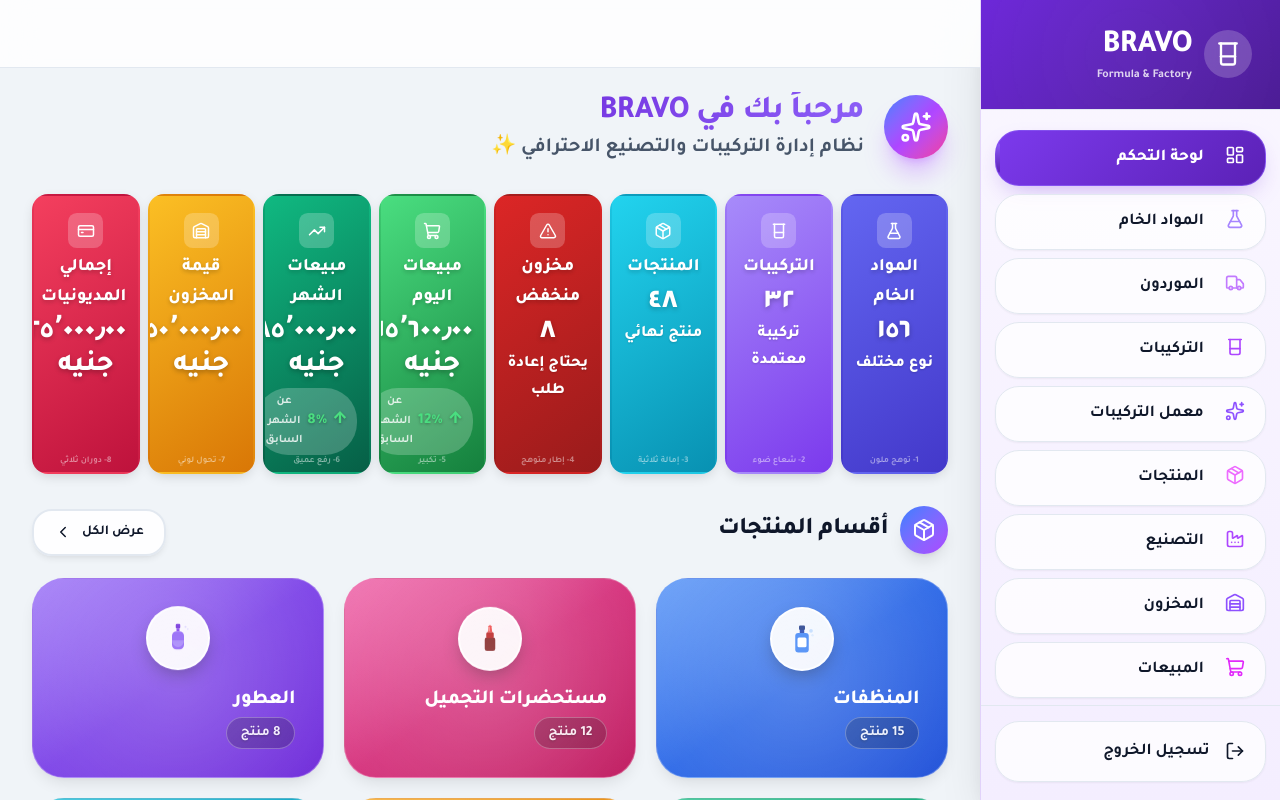
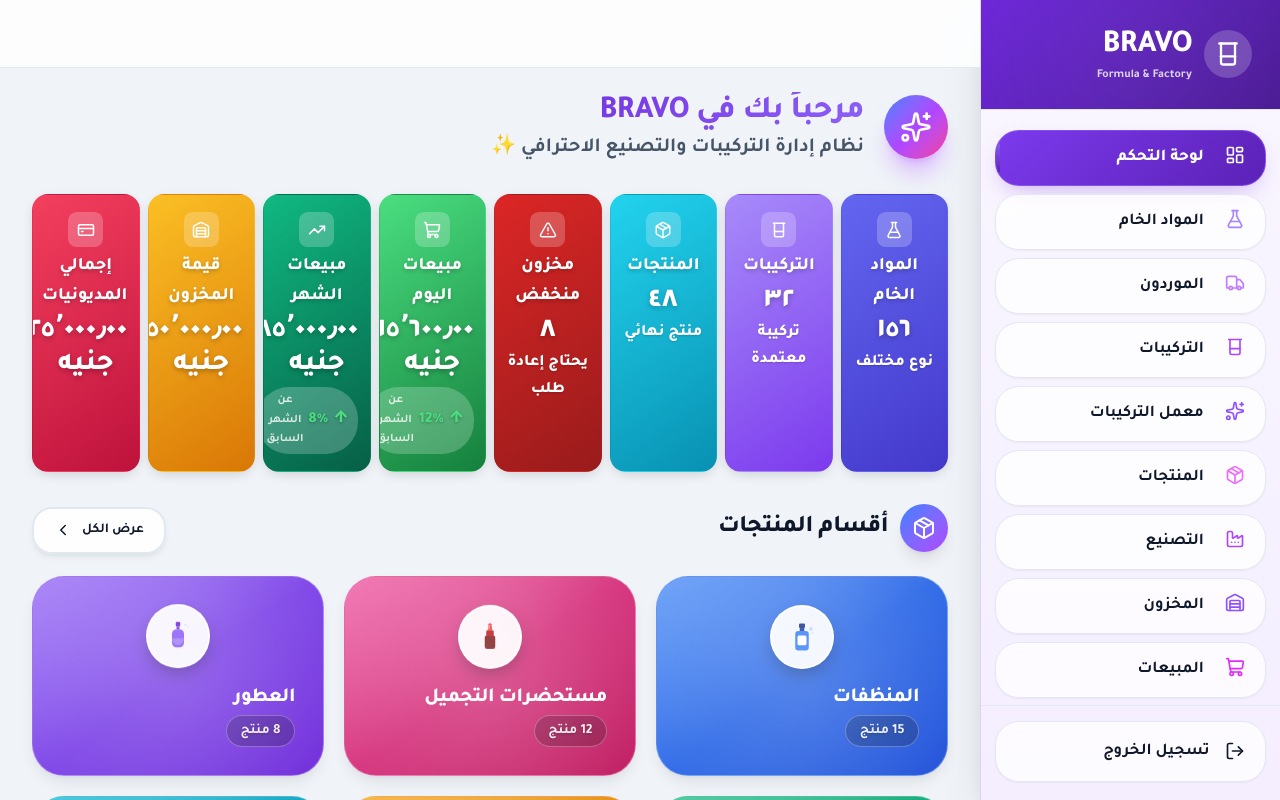
Before and after one commit to fantazia1110-design/BRAVO-new-sestym-, a Next.js app: page / in a window 1280 px wide. Shown: the top 800 px of the page. Built offline with nearby package versions, Linux system fonts and the light colour scheme.

Commit message:
تأثير شعاع الضوء الموحد لكل الكروت مع توهج ملون وخطوط متحركة وأيقونة بتلف
Co-authored-by: arena-agent <297053741+arena-agent@users.noreply.github.com>

```diff
--- a/src/app/page.tsx
+++ b/src/app/page.tsx
@@ -126,8 +126,6 @@ export default function DashboardPage() {
           delay={1}
           color="#4338ca"
           colorLight="#6366f1"
-          effect={1}
-          effectName="1- توهج ملون"
         />
         <StatCard
           title="التركيبات"
@@ -137,8 +135,6 @@ export default function DashboardPage() {
           delay={2}
           color="#7c3aed"
           colorLight="#a78bfa"
-          effect={2}
-          effectName="2- شعاع ضوء"
         />
         <StatCard
           title="المنتجات"
@@ -148,8 +144,6 @@ export default function DashboardPage() {
           delay={3}
           color="#0891b2"
           colorLight="#22d3ee"
-          effect={3}
-          effectName="3- إمالة ثلاثية"
         />
         <StatCard
           title="مخزون منخفض"
@@ -159,8 +153,6 @@ export default function DashboardPage() {
           delay={4}
           color="#991b1b"
           colorLight="#dc2626"
-          effect={4}
-          effectName="4- إطار متوهج"
         />
         <StatCard
           title="مبيعات اليوم"
@@ -170,8 +162,6 @@ export default function DashboardPage() {
           delay={5}
           color="#15803d"
           colorLight="#4ade80"
-          effect={5}
-          effectName="5- تكبير"
         />
         <StatCard
           title="مبيعات الشهر"
@@ -181,8 +171,6 @@ export default function DashboardPage() {
           delay={6}
           color="#065f46"
           colorLight="#10b981"
-          effect={6}
-          effectName="6- رفع عميق"
         />
         <StatCard
           title="قيمة المخزون"
@@ -191,8 +179,6 @@ export default function DashboardPage() {
           delay={7}
           color="#d97706"
           colorLight="#fbbf24"
-          effect={7}
-          effectName="7- تحول لوني"
         />
         <StatCard
           title="إجمالي المديونيات"
@@ -201,8 +187,6 @@ export default function DashboardPage() {
           delay={8}
           color="#be123c"
           colorLight="#f43f5e"
-          effect={8}
-          effectName="8- دوران ثلاثي"
         />
       </div>
 
--- a/src/components/ui/StatCard.tsx
+++ b/src/components/ui/StatCard.tsx
@@ -1,6 +1,6 @@
 'use client';
 
-import React, { useState, useCallback } from 'react';
+import React, { useState } from 'react';
 
 interface StatCardProps {
   title: string;
@@ -14,8 +14,6 @@ interface StatCardProps {
   delay?: number;
   color: string;
   colorLight: string;
-  effect?: number;
-  effectName?: string;
 }
 
 export default function StatCard({
@@ -27,114 +25,8 @@ export default function StatCard({
   delay = 0,
   color = '#7c3aed',
   colorLight = '#8b5cf6',
-  effect = 1,
-  effectName = '',
 }: StatCardProps) {
   const [hovered, setHovered] = useState(false);
-  const [mousePos, setMousePos] = useState({ x: 0, y: 0 });
-
-  const handleMouseMove = useCallback((e: React.MouseEvent<HTMLDivElement>) => {
-    if (effect !== 3) return;
-    const rect = e.currentTarget.getBoundingClientRect();
-    const x = (e.clientX - rect.left) / rect.width - 0.5;
-    const y = (e.clientY - rect.top) / rect.height - 0.5;
-    setMousePos({ x, y });
-  }, [effect]);
-
-  const getHoverStyles = (): React.CSSProperties => {
-    if (!hovered) {
-      return {
-        boxShadow: '0 4px 14px -4px rgba(0,0,0,0.2)',
-        transform: 'translateY(0) scale(1)',
-        border: '2px solid transparent',
-      };
-    }
-
-    switch (effect) {
-      case 1: // توهج ملون
-        return {
-          boxShadow: `0 0 20px ${color}88, 0 0 40px ${color}44, 0 12px 24px rgba(0,0,0,0.3)`,
-          transform: 'translateY(-8px)',
-          border: '2px solid transparent',
-        };
-      case 2: // شعاع ضوء
-        return {
-          boxShadow: '0 12px 28px -6px rgba(0,0,0,0.3)',
-          transform: 'translateY(-8px)',
-          border: '2px solid transparent',
-        };
-      case 3: // إمالة ثلاثية
-        return {
-          boxShadow: '0 20px 40px -10px rgba(0,0,0,0.35)',
-          transform: `perspective(500px) rotateX(${-mousePos.y * 15}deg) rotateY(${mousePos.x * 15}deg) scale(1.03)`,
-          border: '2px solid transparent',
-        };
-      case 4: // إطار متوهج
-        return {
-          boxShadow: `0 0 15px ${color}55, 0 0 30px ${color}22, 0 12px 24px rgba(0,0,0,0.25)`,
-          transform: 'translateY(-8px)',
-          border: '2px solid rgba(255,255,255,0.5)',
-        };
-      case 5: // تكبير
-        return {
-          boxShadow: '0 16px 32px rgba(0,0,0,0.3)',
-          transform: 'translateY(-4px) scale(1.08)',
-          border: '2px solid transparent',
-        };
-      case 6: // رفع عميق
-        return {
-          boxShadow: '0 24px 48px rgba(0,0,0,0.4)',
-          transform: 'translateY(-14px)',
-          border: '2px solid rgba(255,255,255,0.3)',
-        };
-      case 7: // تحول لوني
-        return {
-          boxShadow: '0 12px 28px -6px rgba(0,0,0,0.3)',
-          transform: 'translateY(-8px)',
-          border: '2px solid transparent',
-        };
-      case 8: // دوران ثلاثي
-        return {
-          boxShadow: '0 16px 32px rgba(0,0,0,0.3)',
-          transform: 'perspective(600px) rotateY(-8deg) translateY(-8px)',
-          border: '2px solid transparent',
-        };
-      default:
-        return {
-          boxShadow: '0 12px 28px -6px rgba(0,0,0,0.3)',
-          transform: 'translateY(-8px)',
-          border: '2px solid transparent',
-        };
-    }
-  };
-
-  const hoverStyles = getHoverStyles();
-
-  const getBackground = () => {
-    if (effect === 7 && hovered) {
-      return `linear-gradient(145deg, ${color}, ${colorLight}, ${color})`;
-    }
-    return `linear-gradient(145deg, ${colorLight}, ${color})`;
-  };
-
-  const getInnerTransforms = () => {
-    if (!hovered) {
-      return { icon: 'rotate(0deg)', title: 'translateY(0)', value: 'translateY(0)', subtitle: 'translateY(0)', trend: 'translateY(0)' };
-    }
-    switch (effect) {
-      case 1: return { icon: 'scale(1.15) rotate(8deg)', title: 'translateY(-2px)', value: 'translateY(-2px)', subtitle: 'translateY(-1px)', trend: 'translateY(-1px)' };
-      case 2: return { icon: 'rotate(8deg)', title: 'translateY(-2px)', value: 'translateY(-2px)', subtitle: 'translateY(-1px)', trend: 'translateY(-1px)' };
-      case 3: return { icon: 'scale(1.1)', title: 'translateY(-2px)', value: 'translateY(-2px)', subtitle: 'translateY(-1px)', trend: 'translateY(-1px)' };
-      case 4: return { icon: 'rotate(8deg)', title: 'translateY(-2px)', value: 'translateY(-2px)', subtitle: 'translateY(-1px)', trend: 'translateY(-1px)' };
-      case 5: return { icon: 'scale(1.2) rotate(10deg)', title: 'translateY(-2px)', value: 'scale(1.05) translateY(-2px)', subtitle: 'translateY(-1px)', trend: 'scale(1.05)' };
-      case 6: return { icon: 'scale(1.15) rotate(8deg)', title: 'translateY(-3px)', value: 'translateY(-3px)', subtitle: 'translateY(-2px)', trend: 'translateY(-2px)' };
-      case 7: return { icon: 'scale(1.1) rotate(8deg)', title: 'translateY(-2px)', value: 'translateY(-2px)', subtitle: 'translateY(-1px)', trend: 'translateY(-1px)' };
-      case 8: return { icon: 'rotate(8deg)', title: 'translateY(-2px)', value: 'translateY(-2px)', subtitle: 'translateY(-1px)', trend: 'translateY(-1px)' };
-      default: return { icon: 'rotate(8deg)', title: 'translateY(-2px)', value: 'translateY(-2px)', subtitle: 'translateY(-1px)', trend: 'translateY(-1px)' };
-    }
-  };
-
-  const inner = getInnerTransforms();
 
   return (
     <div
@@ -142,43 +34,76 @@ export default function StatCard({
       style={{
         animationDelay: `${delay * 0.08}s`,
         animationFillMode: 'both',
-        background: getBackground(),
+        background: `linear-gradient(145deg, ${colorLight}, ${color})`,
         borderRadius: '1rem',
         padding: '1.1rem 0.7rem',
         textAlign: 'center',
         color: '#ffffff',
         position: 'relative',
         overflow: 'hidden',
-        transition: 'transform 0.3s ease, box-shadow 0.3s ease, border 0.3s ease, background 0.5s ease',
+        transition: 'transform 0.35s ease, box-shadow 0.35s ease, border 0.35s ease',
         cursor: 'default',
         zIndex: hovered ? 10 : 1,
-        ...hoverStyles,
+        boxShadow: hovered
+          ? `0 0 18px ${color}55, 0 0 35px ${color}28, 0 14px 28px -6px rgba(0,0,0,0.3)`
+          : '0 4px 14px -4px rgba(0,0,0,0.2)',
+        transform: hovered ? 'translateY(-8px)' : 'translateY(0)',
+        border: hovered ? '1.5px solid rgba(255,255,255,0.25)' : '1.5px solid transparent',
       } as React.CSSProperties}
       onMouseEnter={() => setHovered(true)}
-      onMouseLeave={() => { setHovered(false); setMousePos({ x: 0, y: 0 }); }}
-      onMouseMove={handleMouseMove}
+      onMouseLeave={() => setHovered(false)}
     >
-      {/* شعاع ضوء - effect 2 */}
-      {effect === 2 && hovered && (
+      {/* شعاع ضوء */}
+      {hovered && (
         <div style={{
           position: 'absolute',
           top: 0, left: 0, right: 0, bottom: 0,
-          background: 'linear-gradient(105deg, transparent 30%, rgba(255,255,255,0.2) 42%, rgba(255,255,255,0.4) 50%, rgba(255,255,255,0.2) 58%, transparent 70%)',
-          animation: 'shineSweep 0.7s ease-out forwards',
+          background: 'linear-gradient(105deg, transparent 25%, rgba(255,255,255,0.15) 38%, rgba(255,255,255,0.35) 50%, rgba(255,255,255,0.15) 62%, transparent 75%)',
+          animation: 'shineSweep 0.75s ease-out forwards',
           pointerEvents: 'none',
           zIndex: 1,
         }} />
       )}
 
-      {/* إطار متوهج - effect 4 */}
-      {effect === 4 && hovered && (
-        <>
-          <div style={{ position: 'absolute', top: 0, left: '10%', right: '10%', height: '2px', background: 'linear-gradient(90deg, transparent, rgba(255,255,255,0.7), transparent)', zIndex: 1 }} />
-          <div style={{ position: 'absolute', bottom: 0, left: '10%', right: '10%', height: '2px', background: 'linear-gradient(90deg, transparent, rgba(255,255,255,0.7), transparent)', zIndex: 1 }} />
-          <div style={{ position: 'absolute', top: '10%', bottom: '10%', left: 0, width: '2px', background: 'linear-gradient(180deg, transparent, rgba(255,255,255,0.7), transparent)', zIndex: 1 }} />
-          <div style={{ position: 'absolute', top: '10%', bottom: '10%', right: 0, width: '2px', background: 'linear-gradient(180deg, transparent, rgba(255,255,255,0.7), transparent)', zIndex: 1 }} />
-        </>
-      )}
+      {/* خط علوي */}
+      <div style={{
+        position: 'absolute', top: 0, left: '12%', right: '12%',
+        height: hovered ? '2px' : '0px',
+        background: 'linear-gradient(90deg, transparent, rgba(255,255,255,0.6), rgba(255,255,255,0.8), rgba(255,255,255,0.6), transparent)',
+        transition: 'height 0.3s ease',
+        boxShadow: hovered ? '0 0 8px rgba(255,255,255,0.3)' : 'none',
+        zIndex: 1,
+      }} />
+
+      {/* خط سفلي */}
+      <div style={{
+        position: 'absolute', bottom: 0, left: '12%', right: '12%',
+        height: hovered ? '2px' : '0px',
+        background: 'linear-gradient(90deg, transparent, rgba(255,255,255,0.6), rgba(255,255,255,0.8), rgba(255,255,255,0.6), transparent)',
+        transition: 'height 0.3s ease 0.05s',
+        boxShadow: hovered ? '0 0 8px rgba(255,255,255,0.3)' : 'none',
+        zIndex: 1,
+      }} />
+
+      {/* خط يمين */}
+      <div style={{
+        position: 'absolute', top: '12%', bottom: '12%', right: 0,
+        width: hovered ? '2px' : '0px',
+        background: 'linear-gradient(180deg, transparent, rgba(255,255,255,0.6), rgba(255,255,255,0.8), rgba(255,255,255,0.6), transparent)',
+        transition: 'width 0.3s ease 0.1s',
+        boxShadow: hovered ? '0 0 8px rgba(255,255,255,0.3)' : 'none',
+        zIndex: 1,
+      }} />
+
+      {/* خط يسار */}
+      <div style={{
+        position: 'absolute', top: '12%', bottom: '12%', left: 0,
+        width: hovered ? '2px' : '0px',
+        background: 'linear-gradient(180deg, transparent, rgba(255,255,255,0.6), rgba(255,255,255,0.8), rgba(255,255,255,0.6), transparent)',
+        transition: 'width 0.3s ease 0.15s',
+        boxShadow: hovered ? '0 0 8px rgba(255,255,255,0.3)' : 'none',
+        zIndex: 1,
+      }} />
 
       {/* الأيقونة */}
       <div style={{
@@ -186,8 +111,8 @@ export default function StatCard({
         borderRadius: '0.55rem', background: 'rgba(255,255,255,0.22)',
         display: 'flex', alignItems: 'center', justifyContent: 'center',
         position: 'relative', zIndex: 2,
-        transition: 'transform 0.3s ease',
-        transform: inner.icon,
+        transition: 'transform 0.35s ease',
+        transform: hovered ? 'scale(1.15) rotate(8deg)' : 'scale(1) rotate(0deg)',
       }}>
         {icon}
       </div>
@@ -199,7 +124,7 @@ export default function StatCard({
         textShadow: '0 2px 4px rgba(0,0,0,0.2)',
         position: 'relative', zIndex: 2,
         transition: 'transform 0.3s ease',
-        transform: inner.title,
+        transform: hovered ? 'translateY(-2px)' : 'translateY(0)',
       }}>{title}</p>
 
       {/* القيمة */}
@@ -209,7 +134,7 @@ export default function StatCard({
         textShadow: '0 2px 5px rgba(0,0,0,0.25)',
         position: 'relative', zIndex: 2,
         transition: 'transform 0.3s ease',
-        transform: inner.value,
+        transform: hovered ? 'translateY(-2px)' : 'translateY(0)',
       }}>{value}</p>
 
       {/* الوصف */}
@@ -219,7 +144,7 @@ export default function StatCard({
           textShadow: '0 1px 2px rgba(0,0,0,0.15)',
           position: 'relative', zIndex: 2,
           transition: 'transform 0.3s ease',
-          transform: inner.subtitle,
+          transform: hovered ? 'translateY(-1px)' : 'translateY(0)',
         }}>{subtitle}</p>
       )}
 
@@ -231,31 +156,13 @@ export default function StatCard({
           borderRadius: '2rem', background: 'rgba(255,255,255,0.22)',
           position: 'relative', zIndex: 2,
           transition: 'transform 0.3s ease',
-          transform: inner.trend,
+          transform: hovered ? 'translateY(-1px)' : 'translateY(0)',
         }}>
           <span style={{ fontSize: '1rem', fontWeight: 900, color: '#4ade80', textShadow: '0 1px 3px rgba(0,0,0,0.3)' }}>{trend.isPositive ? '↑' : '↓'}</span>
           <span style={{ fontSize: '0.95rem', fontWeight: 900, color: '#4ade80', textShadow: '0 1px 3px rgba(0,0,0,0.3)' }}>{Math.abs(trend.value)}%</span>
           <span style={{ fontSize: '0.72rem', fontWeight: 700, color: '#ffffffcc' }}>عن الشهر السابق</span>
         </div>
       )}
-
-      {/* اسم التأثير */}
-      {effectName && (
-        <div style={{
-          position: 'absolute',
-          bottom: '3px',
-          left: '50%',
-          transform: 'translateX(-50%)',
-          fontSize: '0.55rem',
-          fontWeight: 700,
-          color: 'rgba(255,255,255,0.45)',
-          zIndex: 3,
-          whiteSpace: 'nowrap',
-          direction: 'rtl',
-        }}>
-          {effectName}
-        </div>
-      )}
     </div>
   );
 }
```
